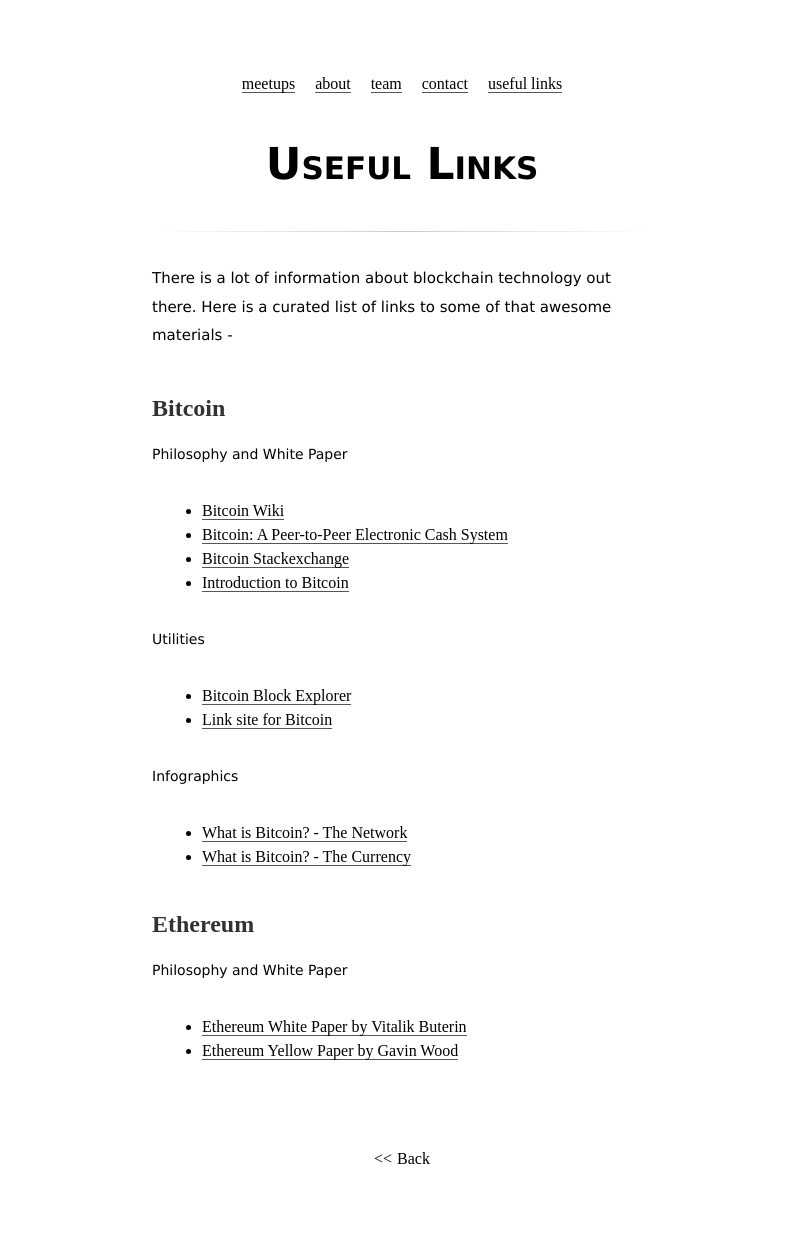
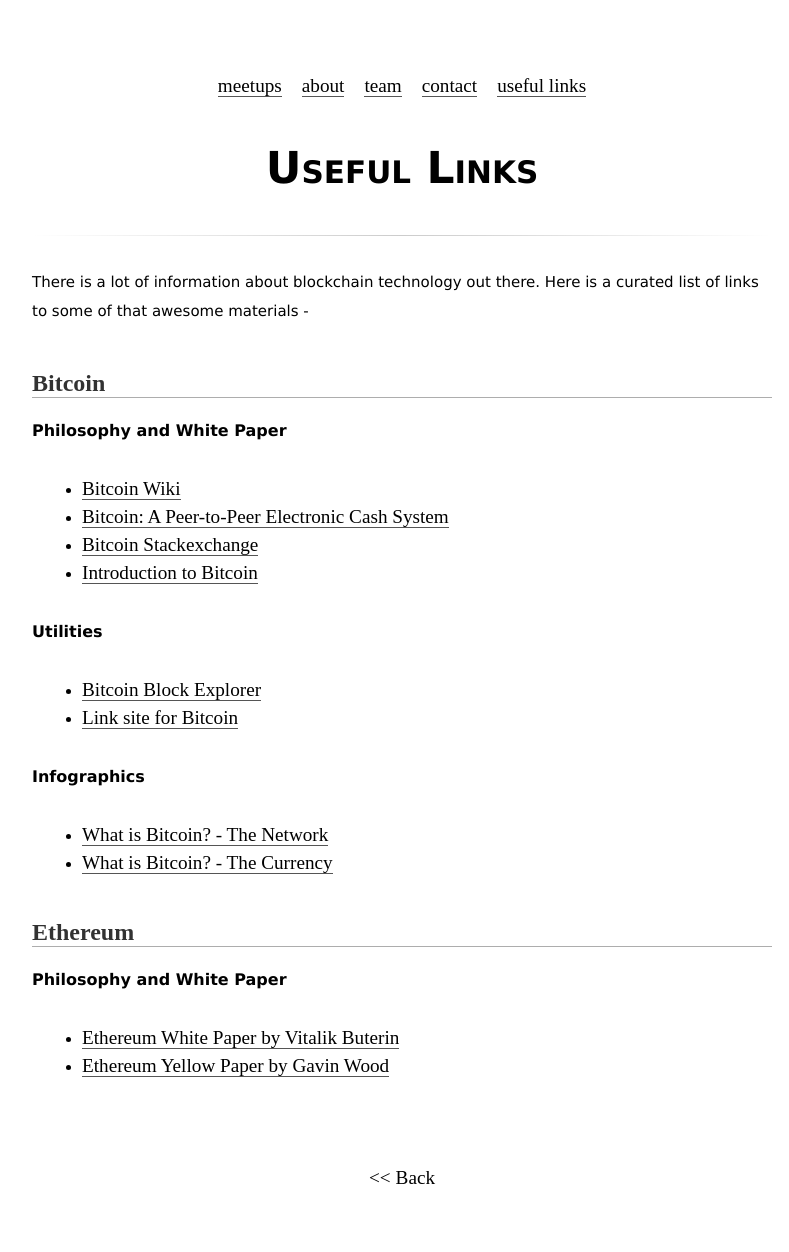
Before and after one commit to big-org/big-org.github.io, a Jekyll site: the page built from links.md, in a window 1280 px wide. Shown: the whole page, without its empty margins (238-1027 px from the left). Built offline with Jekyll 4.4.1, drawn with Linux system fonts in a browser that asks for light colours; before the commit the page ends 1231 px from its top, so only the background shows below that.

Commit message:
Improved CSS

```diff
--- a/_sass/main.scss
+++ b/_sass/main.scss
@@ -22,6 +22,7 @@
 }
 h2 {
   opacity: 0.8;
+  border-bottom: 1px solid #999;
 }
 h2,
 h4,
@@ -34,6 +35,7 @@
 a {
   color: inherit;
   text-decoration: none;
+  font-size: 1.2rem;
   border-bottom: 1px solid #555;
   &.image {
     display: block;
@@ -213,7 +215,7 @@
 }
 
 article {
-  max-width: 500px;
+  max-width: 740px;
   margin: 0 auto;
   .title {
     line-height: 1.4em;
@@ -381,17 +383,16 @@
 h1 {
 	font-family: 'Lucida Grande', 'Lucida Sans Unicode', 'Lucida Sans', Geneva, Verdana, sans-serif;
 	font-size: 44px;
-	font-style: normal;
 	font-variant: small-caps;
 	font-weight: bold;
 	line-height: 48px;
 }
 h3 {
-	font-family: Verdana, Geneva, sans-serif;
-	font-size: 14px;
+  font-family: 'Lucida Grande', 'Lucida Sans Unicode', 'Lucida Sans', Geneva, Verdana, sans-serif;
+	font-size: 16px;
 	font-style: normal;
 	font-variant: normal;
-	font-weight: 500;
+	font-weight: bold;
 	line-height: 15px;
 }
 p {
```
